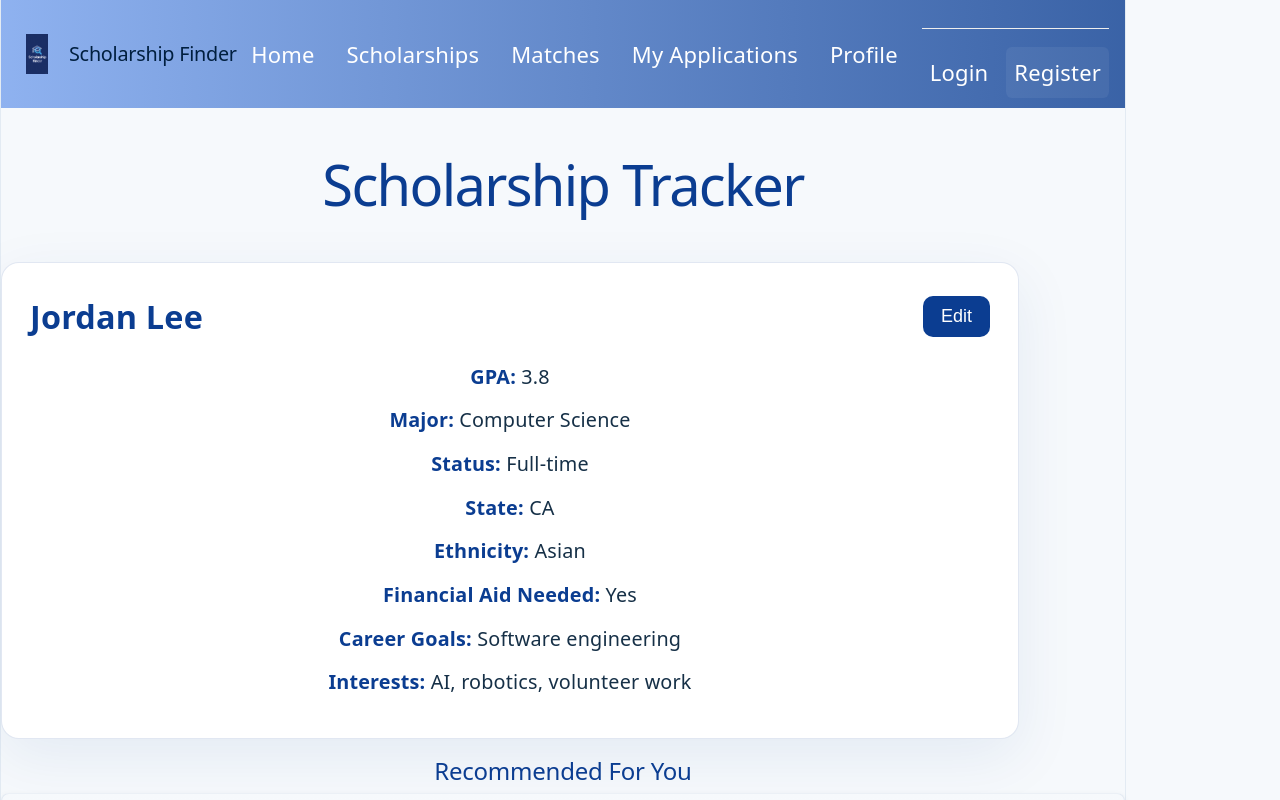
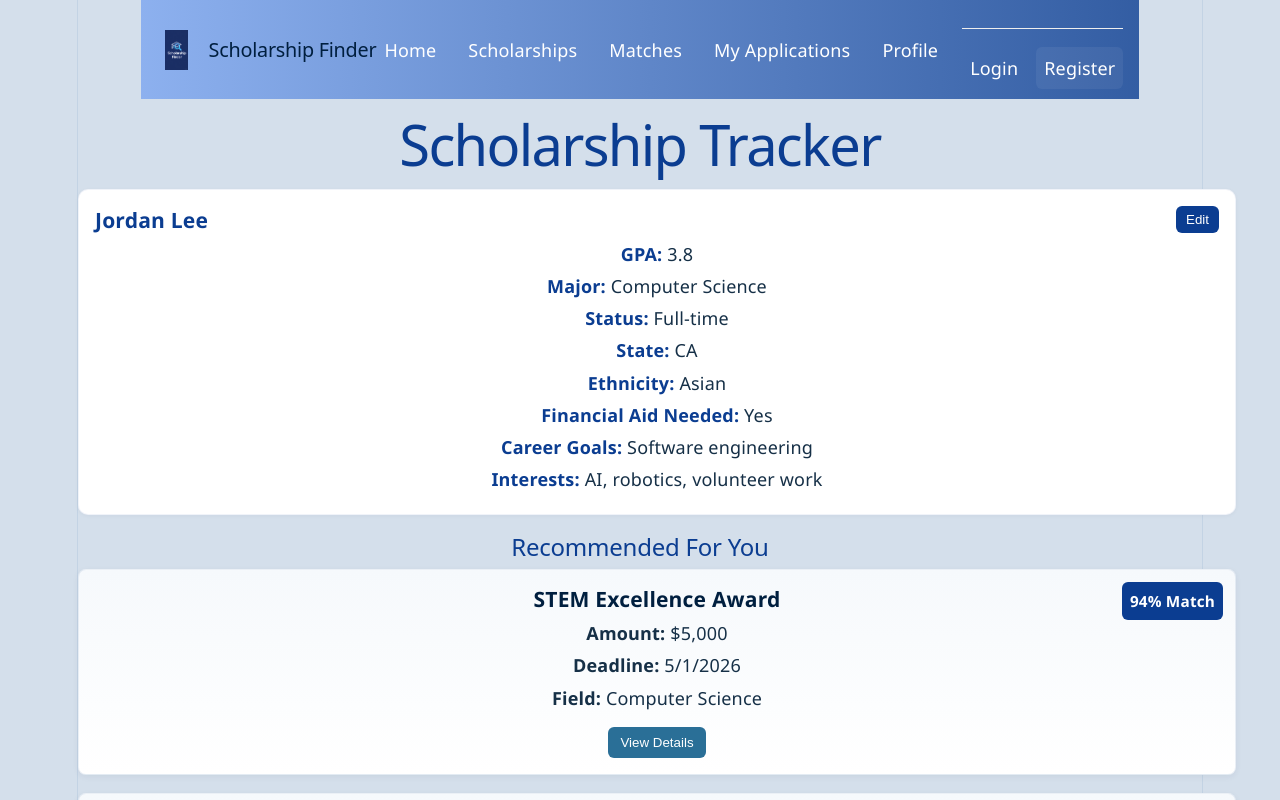
Before and after one commit to code-differently/26q1-team5-capstone, a React app in the folder frontend/: page / in a window 1280 px wide. Shown: the top 800 px of the page. Built offline with nearby package versions, Linux system fonts and the light colour scheme; the HTML template or start-up script is replaced by a standard one.

Commit message:
edited css files and added README

```diff
--- a/frontend/src/App.css
+++ b/frontend/src/App.css
@@ -9,12 +9,31 @@
   --social-bg: rgba(11, 61, 145, 0.06);
   --shadow: 0 4px 14px rgba(11, 61, 145, 0.08);
 }
-body{
+
+
+html, body, #root {
+  width: 100%;
   margin: 0;
+}
+
+
+
+.card {
+  width: 10%;
+
+
+}
+
+
+body {
+  display: flex;
+  justify-content: center;
+  /*margin: 0;*/
   font-family: 'Segoe UI', Tahoma, Geneva, Verdana, sans-serif;
   background: #d4dfeb;
-  color: #333
+  color: #333;
 }
+
 .counter {
   font-size: 16px;
   padding: 5px 10px;
@@ -27,41 +46,41 @@ body{
 }
 
 .counter:hover {
-  border-color: var(--accent-border)
+  border-color: var(--accent-border);
 }
 
 .counter:focus-visible {
   outline: 2px solid var(--accent);
-  outline-offset: 2px
+  outline-offset: 2px;
 }
 
 .hero {
-  position: relative
+  position: relative;
 }
 
 .hero .base,
 .hero .framework,
 .hero .vite {
   inset-inline: 0;
-  margin: 0 auto
+  margin: 0 auto;
 }
 
 .hero .base {
   width: 170px;
   position: relative;
-  z-index: 0
+  z-index: 0;
 }
 
 .hero .framework,
 .hero .vite {
-  position: absolute
+  position: absolute;
 }
 
 .hero .framework {
   z-index: 1;
   top: 34px;
   height: 28px;
-  transform: perspective(2000px) rotateZ(300deg) rotateX(44deg) rotateY(39deg) scale(1.4)
+  transform: perspective(2000px) rotateZ(300deg) rotateX(44deg) rotateY(39deg) scale(1.4);
 }
 
 .hero .vite {
@@ -69,7 +88,7 @@ body{
   top: 107px;
   height: 26px;
   width: auto;
-  transform: perspective(2000px) rotateZ(300deg) rotateX(40deg) rotateY(39deg) scale(0.8)
+  transform: perspective(2000px) rotateZ(300deg) rotateX(40deg) rotateY(39deg) scale(0.8);
 }
 
 #center {
@@ -78,54 +97,54 @@ body{
   gap: 25px;
   place-content: center;
   place-items: center;
-  flex-grow: 1
+  flex-grow: 1;
 }
 
-@media (max-width:1024px) {
+@media (max-width: 1024px) {
   #center {
     padding: 32px 20px 24px;
-    gap: 18px
+    gap: 18px;
   }
 }
 
 #next-steps {
   display: flex;
   border-top: 1px solid var(--border);
-  text-align: left
+  text-align: left;
 }
 
-#next-steps>div {
+#next-steps > div {
   flex: 1 1 0;
-  padding: 32px
+  padding: 32px;
 }
 
-@media (max-width:1024px) {
-  #next-steps>div {
-    padding: 24px 20px
+@media (max-width: 1024px) {
+  #next-steps > div {
+    padding: 24px 20px;
   }
 }
 
 #next-steps .icon {
   margin-bottom: 16px;
   width: 22px;
-  height: 22px
+  height: 22px;
 }
 
-@media (max-width:1024px) {
+@media (max-width: 1024px) {
   #next-steps {
     flex-direction: column;
-    text-align: center
+    text-align: center;
   }
 }
 
 #docs {
-  border-right: 1px solid var(--border)
+  border-right: 1px solid var(--border);
 }
 
-@media (max-width:1024px) {
+@media (max-width: 1024px) {
   #docs {
     border-right: none;
-    border-bottom: 1px solid var(--border)
+    border-bottom: 1px solid var(--border);
   }
 }
 
@@ -134,11 +153,11 @@ body{
   padding: 0;
   display: flex;
   gap: 8px;
-  margin: 32px 0 0
+  margin: 32px 0 0;
 }
 
 #next-steps ul .logo {
-  height: 18px
+  height: 18px;
 }
 
 #next-steps ul a {
@@ -151,69 +170,72 @@ body{
   align-items: center;
   gap: 8px;
   text-decoration: none;
-  transition: box-shadow .3s
+  transition: box-shadow 0.3s;
 }
 
 #next-steps ul a:hover {
-  box-shadow: var(--shadow)
+  box-shadow: var(--shadow);
 }
 
 #next-steps ul a .button-icon {
   height: 18px;
-  width: 18px
+  width: 18px;
 }
 
-@media (max-width:1024px) {
+@media (max-width: 1024px) {
   #next-steps ul {
     margin-top: 20px;
     flex-wrap: wrap;
-    justify-content: center
+    justify-content: center;
   }
 
   #next-steps ul li {
-    flex: 1 1 calc(50% - 8px)
+    flex: 1 1 calc(50% - 8px);
   }
 
   #next-steps ul a {
     width: 100%;
     justify-content: center;
-    box-sizing: border-box
+    box-sizing: border-box;
   }
 }
 
 .card {
+
+  width: 100%;
   background: white;
   border-radius: 8px;
   padding: 1.5rem;
   box-shadow: 0 2px 10px rgba(0, 0, 0, 0.08);
-  margin-bottom: 1rem
+  margin-bottom: 1rem;
+
 }
 
 .card h3 {
   margin-top: 0;
-  color: var(--navy-dark)
+  color: var(--navy-dark);
 }
 
 .form-group {
-  margin-bottom: 1rem
+  margin-bottom: 1rem;
 }
 
 .form-group label {
   display: block;
-  margin-bottom: .5rem;
+  margin-bottom: 0.5rem;
   font-weight: 500;
-  color: #555
+  color: #555;
 }
 
 .form-group input,
 .form-group select,
 .form-group textarea {
   width: 100%;
-  padding: .75rem;
+  padding: 0.75rem;
   border: 1px solid #ddd;
   border-radius: 4px;
   font-size: 1rem;
-  transition: border-color .3s
+  transition: border-color 0.3s;
 }
 
 .form-group input:focus,
@@ -221,16 +243,16 @@ body{
 .form-group textarea:focus {
   outline: none;
   border-color: var(--navy);
-  box-shadow: 0 0 0 2px rgba(11, 61, 145, 0.12)
+  box-shadow: 0 0 0 2px rgba(11, 61, 145, 0.12);
 }
 
 .form-row {
   display: flex;
-  gap: 1rem
+  gap: 1rem;
 }
 
 .form-row .form-group {
-  flex: 1
+  flex: 1;
 }
 
 .register-btn,
@@ -240,152 +262,171 @@ body{
   background: var(--navy);
   color: white;
   border: none;
-  padding: .75rem 1.5rem;
+  padding: 0.75rem 1.5rem;
   border-radius: 4px;
   font-size: 1rem;
   cursor: pointer;
-  transition: background-color .3s;
-  width: 100%
+  transition: background-color 0.3s;
+  width: 100%;
 }
 
 .register-btn:hover,
 .apply-btn:hover,
 .save-btn:hover {
-  background: var(--navy-dark)
+  background: var(--navy-dark);
 }
 
 .cancel-btn {
-  background: #6c757d
+  background: #6c757d;
 }
 
 .cancel-btn:hover {
-  background: #545b62
+  background: #545b62;
 }
 
 .page-container {
-  max-width: 1200px;
+
+  width: min(1200px, 100%);
+}
+/*.page-container {
+  width: 100%;
   margin: 0 auto;
-  padding: 2rem
-}
+  padding: 2rem;
+  width: min(1200px, 100%);
+}*/
 
 .registration-page {
   display: flex;
   flex-direction: column;
   align-items: center;
-  min-height: 80vh
+  min-height: 80vh;width: 100%;
 }
 
 .auth-header {
   text-align: center;
-  margin-bottom: 2rem
+  margin-bottom: 2rem;
 }
+.card-header {
+  display: flex;
+  justify-content: space-between; /* 🔥 key */
+  align-items: center;
+}
+.card-footer {
+  display: flex;
+  justify-content: flex-start; /* keep left */
+  gap: 10px;
+}
+
 
 .auth-header h1 {
   color: var(--navy-dark);
-  margin-bottom: .5rem
+  margin-bottom: 0.5rem;
 }
+
+/*.auth-content {
+  width: 100%;
+  max-width: 500px;
+}*/
 
 .auth-content {
   width: 100%;
-  max-width: 500px
+  max-width: 1000px; /* or 100% if you want full stretch */
+  margin: 0 auto;
 }
 
 .auth-footer {
   text-align: center;
   margin-top: 2rem;
-  color: #666
+  color: #666;
 }
 
 .back-link {
   color: var(--navy);
-  text-decoration: none
+  text-decoration: none;
 }
 
 .back-link:hover {
-  text-decoration: underline
+  text-decoration: underline;
 }
 
 .error-message {
   color: #dc3545;
   background: #f8d7da;
   border: 1px solid #f5c6cb;
-  padding: .75rem;
+  padding: 0.75rem;
   border-radius: 4px;
-  margin-bottom: 1rem
+  margin-bottom: 1rem;
 }
 
 .success-message {
   color: #155724;
   background: #d4edda;
   border: 1px solid #c3e6cb;
-  padding: .75rem;
+  padding: 0.75rem;
   border-radius: 4px;
-  margin-bottom: 1rem
+  margin-bottom: 1rem;
 }
 
 .auth-links {
   text-align: center;
   margin-top: 1rem;
   padding-top: 1rem;
-  border-top: 1px solid #eee
+  border-top: 1px solid #eee;
+  display: flex;
+  gap: 1rem;
+  align-items: center;
 }
 
 .auth-links a {
   color: var(--navy);
-  text-decoration: none
+  text-decoration: none;
 }
 
 .auth-links a:hover {
-  text-decoration: underline
-}
-
-.auth-links {
-  display: flex;
-  gap: 1rem;
-  align-items: center
+  text-decoration: underline;
 }
 
 .register-link {
   background: var(--accent);
   color: white !important;
-  padding: .5rem 1rem;
+  padding: 0.5rem 1rem;
   border-radius: 4px;
-  transition: background-color .3s
+  transition: background-color 0.3s;
 }
 
 .register-link:hover {
   background: #227a66;
-  color: white !important
+  color: white !important;
 }
 
 .nav-logo {
   display: flex;
   align-items: center;
-  gap: .75rem;
-  text-decoration: none
+  gap: 0.75rem;
+  text-decoration: none;
 }
 
 .nav-logo-img {
   max-height: 50px;
   width: auto;
-  object-fit: contain
+  object-fit: contain;
 }
 
 .nav-logo h2 {
   margin: 0;
   color: var(--navy-dark);
-  font-size: 1.1rem
+  font-size: 1.1rem;
 }
 
-@media (max-width:640px) {
+@media (max-width: 640px) {
   .nav-logo-img {
-    max-height: 40px
+    max-height: 40px;
   }
 }
 
 .ticks {
   position: relative;
-  width: 100%
+  width: 100%;
 }
 
 .ticks::before,
@@ -393,15 +434,15 @@ body{
   content: '';
   position: absolute;
   top: -4.5px;
-  border: 5px solid transparent
+  border: 5px solid transparent;
 }
 
 .ticks::before {
   left: 0;
-  border-left-color: var(--border)
+  border-left-color: var(--border);
 }
 
 .ticks::after {
   right: 0;
-  border-right-color: var(--border)
+  border-right-color: var(--border);
 }
--- a/frontend/src/Components/ProfileCard.css
+++ b/frontend/src/Components/ProfileCard.css
@@ -1,79 +1,41 @@
-
 :root {
     --navy: #0b3d91;
     --muty: #f6f9fc;
     --accent: #2a6f97;
-    --sans: system-ui, 'Segoe UI', Roboto, sans-serif;
-}
-
-html,
-body,
-#root {
-    min-height: 100%;
-    margin: 0;
-}
-
-body {
-    background: var(--muty);
-    color: #072137;
-    font-family: var(--sans);
-    font-size: 22px;
-    line-height: 1.6;
-}
-
-.app-shell {
-    min-height: 100vh;
-    padding: 40px;
-    box-sizing: border-box;
-    width: 100%;
-    display: flex;
-    flex-direction: column;
-    align-items: center;
-    justify-content: flex-start;
-    gap: 24px;
-    }
-
-.app-shell h1 {
-    font-size: clamp(2.8rem, 5vw, 4rem);
-    margin: 0;
-    color: var(--navy);
 }
 
 .card.profile-card {
-    width: min(960px, 100%);
     background: #fff;
-    border: 1px solid rgba(11, 61, 145, 0.12);
-    padding: 28px;
-    border-radius: 18px;
-    box-shadow: 0 18px 60px rgba(11, 61, 145, 0.08);
+    border: 1px solid rgba(11, 61, 145, 0.06);
+    padding: 16px;
+    border-radius: 10px;
+    box-shadow: 0 1px 4px rgba(1, 22, 40, 0.04);
 }
 
 .card-header {
     display: flex;
     justify-content: space-between;
     align-items: center;
-    margin-bottom: 18px;
+    margin-bottom: 8px;
 }
 
 .card-header h3 {
     margin: 0;
     color: var(--navy);
-    font-size: 1.8rem;
 }
+
 .card-header button {
     background: var(--navy);
     color: #fff;
     border: none;
-    padding: 10px 18px;
-    border-radius: 10px;
+    padding: 6px 10px;
+    border-radius: 6px;
     cursor: pointer;
-    font-size: 1rem;
 }
 
 .card-body p {
-    margin: 12px 0;
+    margin: 6px 0;
     color: #163047;
-    font-size: 1.1rem;
 }
 
 .card-body strong {
--- a/frontend/src/Components/RegistrationCard.css
+++ b/frontend/src/Components/RegistrationCard.css
@@ -9,7 +9,8 @@
     border: 1px solid rgba(11, 61, 145, 0.06);
     padding: 18px;
     border-radius: 10px;
-    max-width: 520px
+    max-width: 520px;
+    margin: 40px auto;
 }
 
 .card.registration-card h3 {
--- a/frontend/src/Pages/HomePage.jsx
+++ b/frontend/src/Pages/HomePage.jsx
@@ -18,7 +18,7 @@ const HomePage = ({ matches, applications, profile, onDeleteApplication }) => {
   };
 
   return (
-    <div className="home-page">
+    <div className="page-container home-page">
       <h1>Scholarship Tracker</h1>
 
       <ProfileCard
--- a/frontend/src/Pages/LoginPage.jsx
+++ b/frontend/src/Pages/LoginPage.jsx
@@ -30,7 +30,7 @@ const LoginPage = () => {
   };
 
   return (
-    <div style={{ maxWidth: '400px', margin: 'auto', padding: '2rem' }}>
+    <div className="page-container login-page">
       <h2>Login</h2>
       <form onSubmit={handleSubmit}>
         <div style={{ marginBottom: '1rem' }}>
--- a/frontend/src/index.css
+++ b/frontend/src/index.css
@@ -52,17 +52,20 @@
 
 body {
   margin: 0;
+  min-height: 100vh;
 }
 
 #root {
-  width: 1126px;
-  max-width: 100%;
+  width: 100%;
+  max-width: 1126px;
   margin: 0 auto;
   text-align: center;
   border-inline: 1px solid var(--border);
   min-height: 100svh;
   display: flex;
   flex-direction: column;
+  align-items: center;
+  justify-content: flex-start;
   box-sizing: border-box;
 }
 
```
Also changed, not shown: frontend/src/Components/Navbar.css (indentation only), 1 other file (tests, documents, lock files or other folders).
